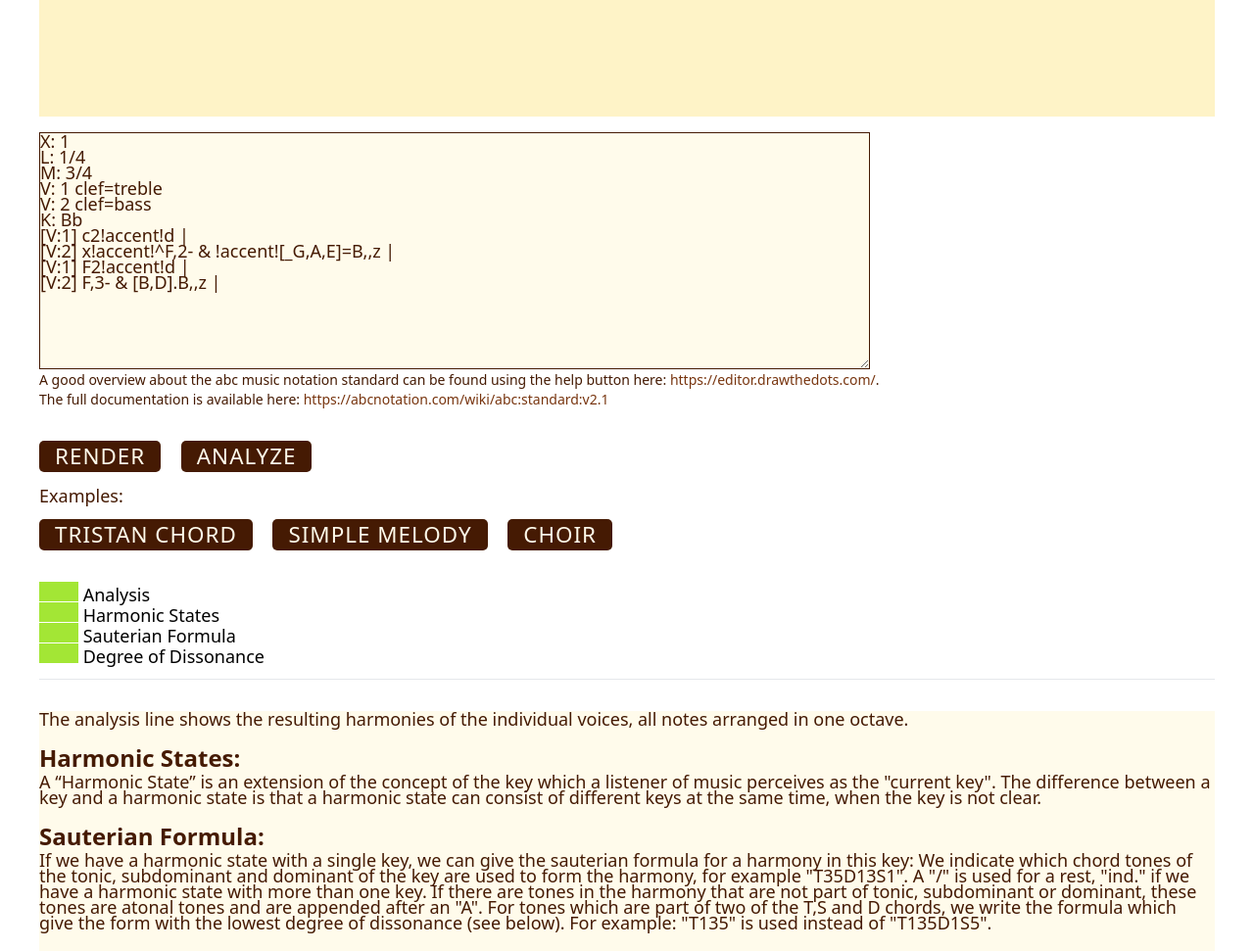
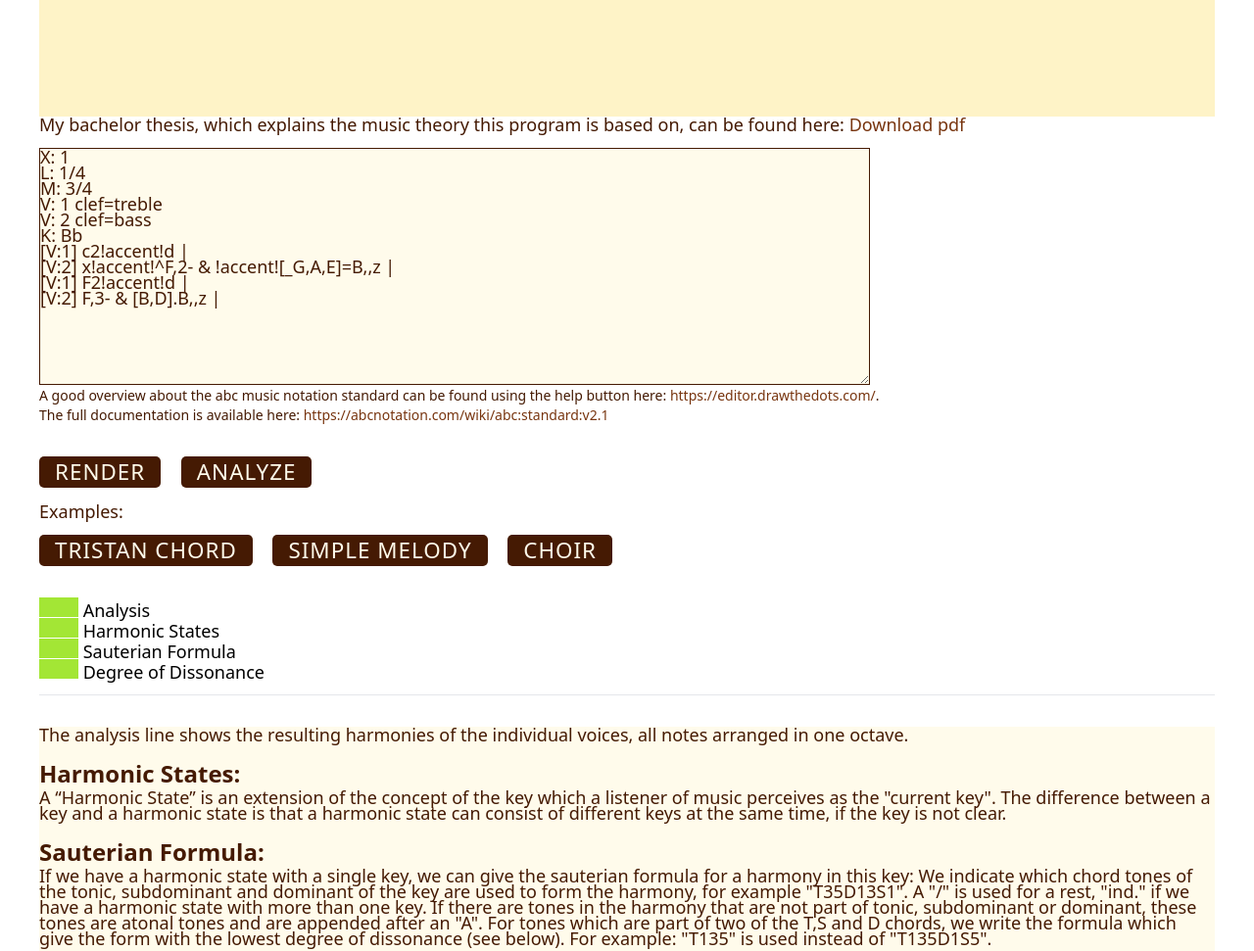
Before and after one commit to lokr314/music-harmony-analysis-website, an Astro site: page / in a window 1280 px wide. Shown: the part 321-1292 px from the top of the page at 98% size. Built offline with nearby package versions, Linux system fonts and the light colour scheme; Astro itself is replaced by a stand-in of ours; a script that the page names is missing.

Commit message:
Add bachelor thesis file

```diff
--- a/src/pages/index.astro
+++ b/src/pages/index.astro
@@ -10,6 +10,7 @@ import "../styles/global.css"
             <h1 class="text-6xl font-bold">Analyze the harmonic structure of music</h1>
         </div>
     </div>
+    <p>My bachelor thesis, which explains the music theory this program is based on, can be found here: <a href="bachelor-thesis.pdf" download="Louis-Krüger-Bachelor-Thesis.pdf">Download pdf</a></p>
     <br/>
     <textarea name="abc" id="abc" cols="80" rows="15" class="border border-amber-950 bg-amber-50 text-amber-950">X: 1
 L: 1/4
@@ -397,7 +398,7 @@ else:
         <br />
         <h2 class="text-2xl font-bold">Harmonic States:</h2>
         <p>A “Harmonic State” is an extension of the concept of the key which a listener of music perceives as the "current key".
-            The difference between a key and a harmonic state is that a harmonic state can consist of different keys at the same time, when the key is not clear.</p>
+            The difference between a key and a harmonic state is that a harmonic state can consist of different keys at the same time, if the key is not clear.</p>
         <br />
         <h2 class="text-2xl font-bold">Sauterian Formula:</h2>
         <p>If we have a harmonic state with a single key, we can give the sauterian formula for a harmony in this key: We indicate which chord tones of the tonic, subdominant and dominant of the key are used to form the harmony, for example "T35D13S1". A "/" is used for a rest, "ind." if we have a harmonic state with more than one key. If there are tones in the harmony that are not part of tonic, subdominant or dominant, these tones are atonal tones and are appended after an "A". For tones which are part of two of the T,S and D chords, we write the formula which give the form with the lowest degree of dissonance (see below). For example: "T135" is used instead of "T135D1S5".</p>
```
Also changed, not shown: 3 other files.
